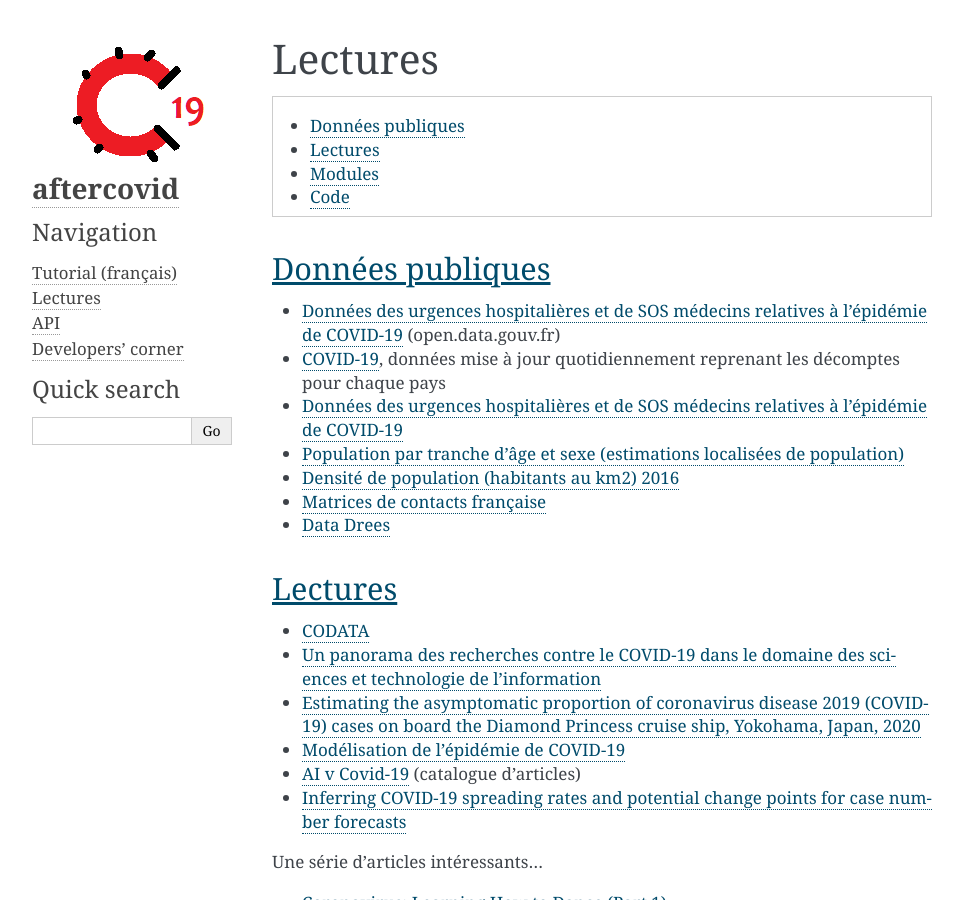
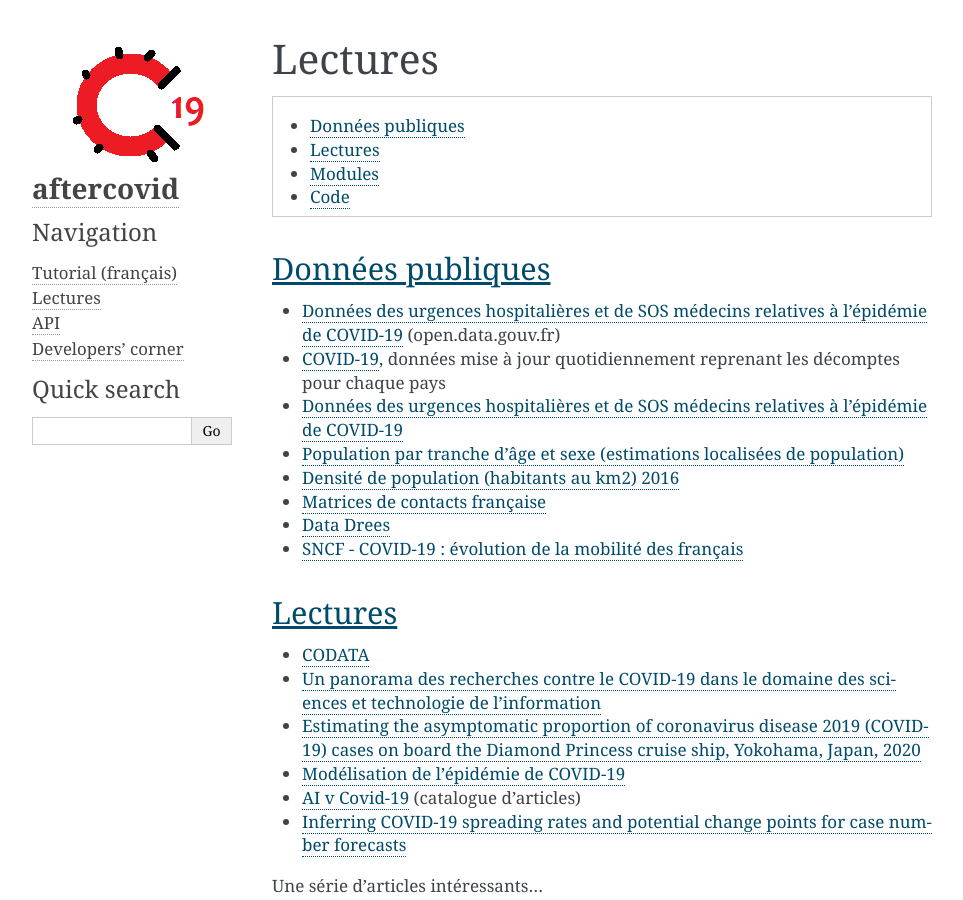
Before and after one commit to sdpython/aftercovid, a Sphinx documentation site: the page built from doc/readings.rst, in a window 1280 px wide and 900 px high. Shown: the whole window, without its empty margins (148-1111 px from the left). Built offline with Sphinx 7.4.7, drawn with Linux system fonts in a browser that asks for light colours; pages that are not in the unit, such as notebooks, are missing from menus; cross-references to code outside the pages are shown as plain code.

Commit message:
Update readings.rst

```diff
--- a/doc/readings.rst
+++ b/doc/readings.rst
@@ -24,6 +24,8 @@ Données publiques
   <https://figshare.com/articles/French_contact_matrices/1466918>`_
 * `Data Drees
   <http://www.data.drees.sante.gouv.fr/ReportFolders/reportFolders.aspx?IF_ActivePath=P,432,433,707>`_
+* `SNCF - COVID-19 : évolution de la mobilité des français
+  <https://presse.ouitalk.oui.sncf/covid-19-evolution-de-la-mobilite-des-francais-infographie/>`_
 
 Lectures
 ++++++++
```
